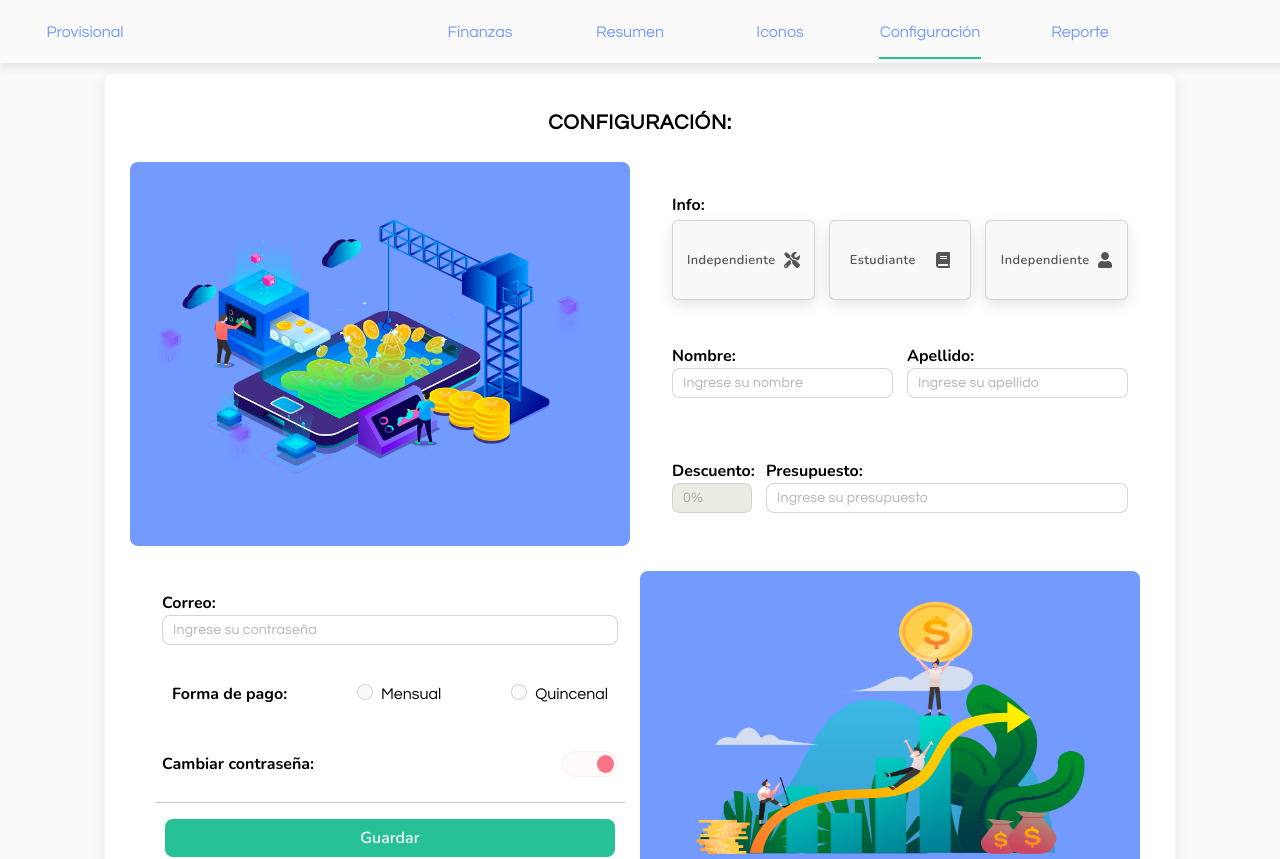
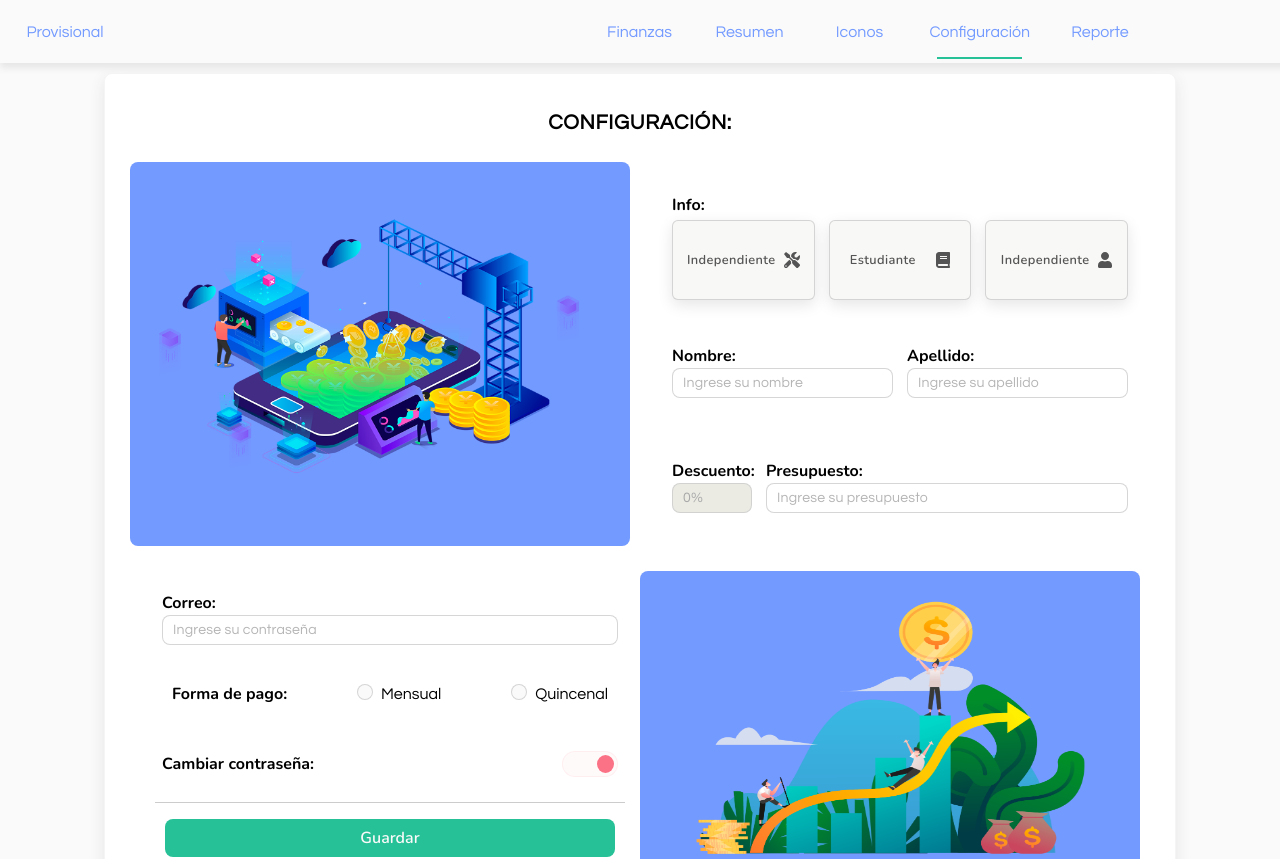
Before and after one commit to MateoAponte/MyPocket, a Vue app: page /#/configuration in a window 1280 px wide. Shown: the top 859 px of the page. Built offline with nearby package versions, Linux system fonts and the light colour scheme; a web font is replaced by a local one.

Commit message:
Cambio en los links del header

```diff
--- a/src/assets/scss/02_base/_typography.scss
+++ b/src/assets/scss/02_base/_typography.scss
@@ -45,7 +45,6 @@
 }
 
 .m-link{
-    width: 120px;
     font-family: 'Questrial';
     font-weight: 400;
     font-size: 1em;
--- a/src/assets/scss/04_layout/common/_header.scss
+++ b/src/assets/scss/04_layout/common/_header.scss
@@ -22,10 +22,12 @@
         justify-content: flex-start;
 
         .m-link-container{
+            min-width: 80px;
             height: 100%;
             margin: 0 15px;
             display: flex;
             align-items: center;
+            justify-content: center;
             color: $clrP-black;
         }
 
```
